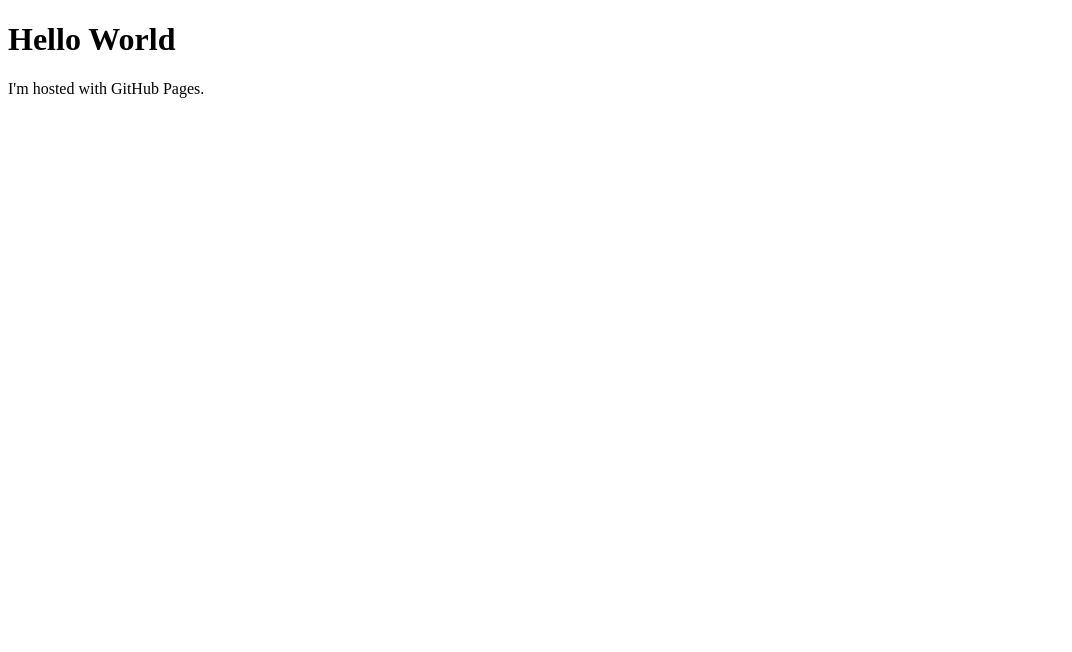
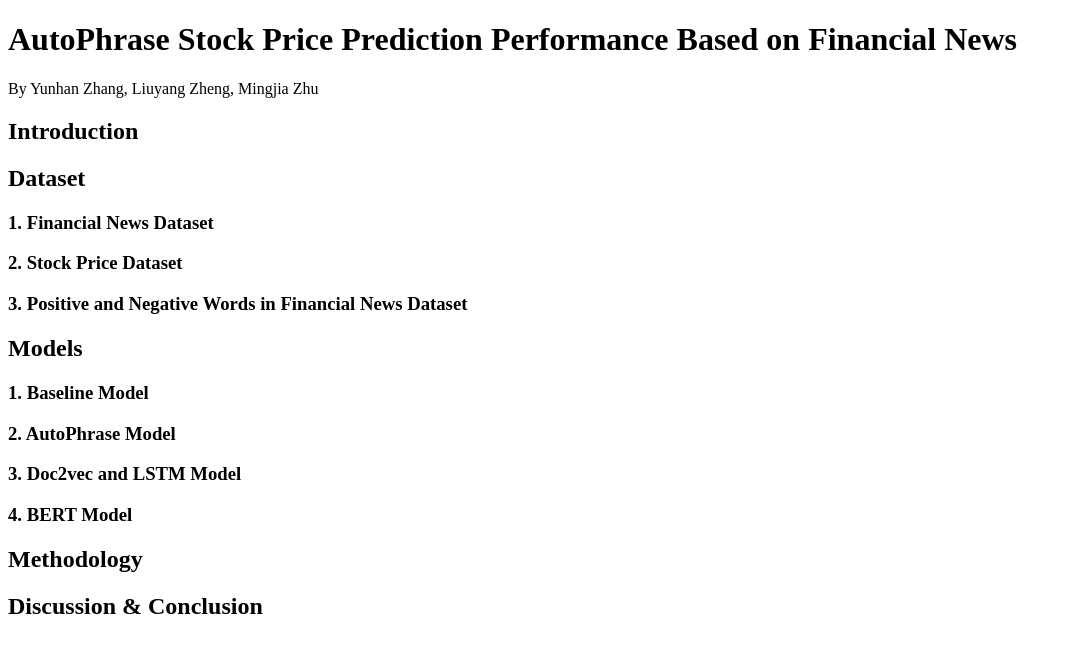
Before and after one commit to lizheng1226/DSC180B_Project_AutoFiNews, a plain HTML site: page index.html in a window 1280 px wide. Shown: the whole page, without its empty margins (0-1072 px from the left). Drawn offline with Linux system fonts and the light colour scheme.

Commit message:
Update index.html

```diff
--- a/index.html
+++ b/index.html
@@ -1,7 +1,24 @@
 <!DOCTYPE html>
 <html>
+<header>
+  <h1>AutoPhrase Stock Price Prediction Performance Based on Financial News </h1>
+  <p>By Yunhan Zhang, Liuyang Zheng, Mingjia Zhu</p>
+</header>
+
 <body>
-<h1>Hello World</h1>
-<p>I'm hosted with GitHub Pages.</p>
+  <h2>Introduction</h2>
+  <h2>Dataset</h2>
+  <h3>1. Financial News Dataset </h3>
+  <h3>2. Stock Price Dataset </h3>
+  <h3>3. Positive and Negative Words in Financial News Dataset</h3>
+
+  <h2>Models</h2>
+  <h3>1. Baseline Model </h3>
+  <h3>2. AutoPhrase Model </h3>
+  <h3>3. Doc2vec and LSTM Model </h3>
+  <h3>4. BERT Model </h3>
+
+  <h2>Methodology</h2>
+  <h2>Discussion & Conclusion</h2>
 </body>
 </html>
```
